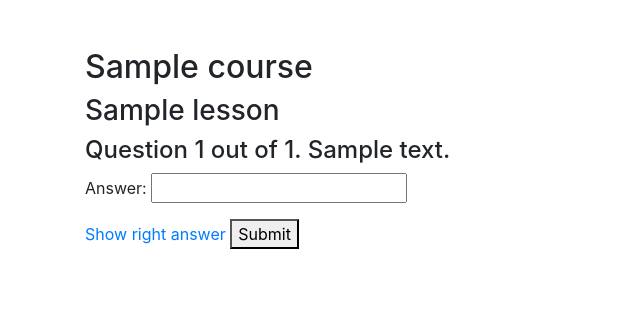
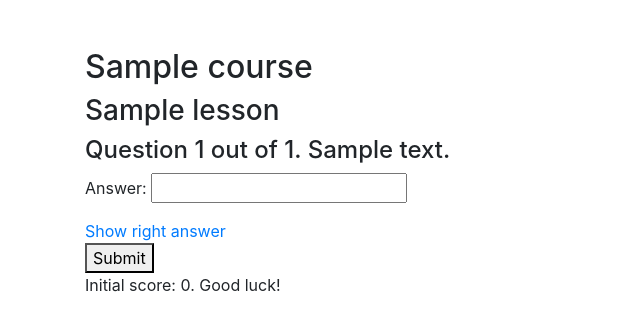
Before and after one commit to hakami1024/yourvocab, a Django app: page /course/1/lesson/1/check in a window 1280 px wide. Shown: the part 56-387 px from the top of the page, without its empty margins (0-640 px from the left). Run offline with Django 3.2, Linux system fonts and the light colour scheme; a user stored in the database is signed in; tables that the repository leaves empty hold one stand-in row (values such as "Sample post"); some libraries are stand-ins or nearby versions.

Commit message:
test is working, but is not refactored

```diff
--- /dev/null
+++ b/yourvocab/static/js/yourvocab.js
@@ -0,0 +1,47 @@
+"use strict";
+
+function submitForm(show_answer, no_upd) {
+    var oFormElement = $('#test_form').get(0);
+    console.log(oFormElement);
+    var xhr = new XMLHttpRequest();
+    xhr.onload = function () {
+        var resp = JSON.parse(xhr.responseText);
+        if (resp['result'] === 'ok') {
+            $('#hint_row').hide();
+            if (resp['last']) {
+                $('#RespondingPart').hide();
+            } else {
+                $('#RespondingPart').show();
+            }
+            $('#mistake_field').hide();
+            $('#Question').text(resp['question']);
+            $('#answer_field').val('');
+        } else if (resp['result'] === 'show_answer') {
+            $('#RespondingPart').hide();
+            $('#mistake_field').hide();
+            $('#hint_field').text(resp['answer']);
+            $('#hint_row').show()
+        } else if (resp['result'] === 'mistake') {
+            $('#hint_row').hide();
+            $('#mistake_field').show();
+            $('#RespondingPart').show();
+        } else {
+            alert(xhr.responseText);
+        }
+
+        $('#score_field').text(resp['score']);
+
+        console.log(xhr.responseText)
+    }; // success case
+    xhr.onerror = function () {
+        alert(xhr.responseText);
+        console.log(xhr.responseText)
+    }; // failure case
+    xhr.open(oFormElement.method, oFormElement.action, true);
+    var fd = new FormData(oFormElement);
+    fd.append('show_answer', show_answer);
+    fd.append('no_score_upd', no_upd);
+    console.log(fd.entries());
+    xhr.send(fd);
+    return false;
+}
--- a/yourvocab/templates/base.html
+++ b/yourvocab/templates/base.html
@@ -14,35 +14,6 @@
 
     <link rel="stylesheet" href="{% static 'css/bootstrap.min.css' %}">
     <link rel="stylesheet" href="{% static 'css/yourvocab.css' %}">
-
-    <script>
-        "use strict";
-
-        function submitForm(oFormElement) {
-            console.log(oFormElement);
-            var xhr = new XMLHttpRequest();
-            xhr.onload = function () {
-                var resp = JSON.parse(xhr.responseText);
-                if (resp['result'] == 'ok') {
-                    if(resp['last']){
-                        $('#RespondingPart').hide();
-                    }
-                    $('#Question').text(resp['question']);
-                } else {
-                    alert(xhr.responseText)
-                }
-
-                console.log(xhr.responseText)
-            } // success case
-            xhr.onerror = function () {
-                alert(xhr.responseText);
-                console.log(xhr.responseText)
-            } // failure case
-            xhr.open(oFormElement.method, oFormElement.action, true);
-            xhr.send(new FormData(oFormElement));
-            return false;
-        }
-    </script>
 </head>
 
 <body>
--- a/yourvocab/templates/yourvocab/check.html
+++ b/yourvocab/templates/yourvocab/check.html
@@ -1,20 +1,29 @@
 {% extends 'base.html' %}
 
 {% block content %}
+    {% load static %}
+    <script src="{% static 'js/yourvocab.js' %}"></script>
+
     <p class="h2"> {{ course.name }}</p>
 
     <p class="h3"> {{ lesson.name }}</p>
 
-    <form method="post" onsubmit="return submitForm(this);">
+    <form method="post" id = 'test_form' onsubmit="return submitForm(false, false);">
         <p class="h4" id="Question"> Question {{ question_index }} out
             of {{ questions_count }}. {{ qa.question_text }}</p>
 
         {% csrf_token %}
         <div id="RespondingPart">
-            <p>Answer: <input name="answer" type="text"/></p>
-            <a href="#">Show right answer</a>
+            <p>Answer: <input name="answer" type="text" id="answer_field"/></p>
+            <div><a href="#" onclick="return submitForm(true, false);">Show right answer</a></div>
             <button type="submit">Submit</button>
+            <div><p id="mistake_field" style="display: none;">Wrong answer. Try again or press 'Show answer'.</p></div>
         </div>
+        <div id="hint_row" style="display: none;">
+            <p id="hint_field"></p>
+            <button type="button" onclick="return submitForm(false, true)">Next</button>
+        </div>
+        <div><p id="score_field">Initial score: 0. Good luck!</p></div>
     </form>
 
 {% endblock content %}
--- a/yourvocab/urls.py
+++ b/yourvocab/urls.py
@@ -1,7 +1,6 @@
 # -*- coding: utf-8 -*-
 from django.contrib.auth.views import LogoutView
 from django.urls import path, include
-
 from yourvocab import views
 
 urlpatterns = [
--- a/yourvocab/views.py
+++ b/yourvocab/views.py
@@ -69,7 +69,7 @@ def courses(request):
 
 
 @login_required
-def course(request, course_id = None):
+def course(request, course_id=None):
     if request.method == 'POST':
         form = forms.CourseForm(request.POST)
 
@@ -97,6 +97,19 @@ def course(request, course_id = None):
         return render(request, 'yourvocab/new_course.html', {'form': forms.CourseForm()})
 
 
+def assess_answer(target, answer, session, show_answer, no_score_upd):
+    if no_score_upd:
+        return True, session['score']
+    if show_answer:
+        session['qa'].append(target)
+        return False, session['score'] - session['show_a_penalty']
+
+    if target['answer_text'].strip() == answer.strip():
+        return True, session['score'] + session['bonus']
+
+    return False, session['score'] - session['wrong_a_penalty']
+
+
 @login_required
 def check(request, course_id, lesson_id):
     course = models.Course.objects.get(pk=course_id)
@@ -107,17 +120,49 @@ def check(request, course_id, lesson_id):
         return server_error(request)
 
     if request.method == 'POST':
+        show_answer = request.POST['show_answer'] == 'true'
+        no_score_upd = request.POST['no_score_upd'] == 'true'
+
+        answer = request.POST['answer']
+        question_index = request.session['question_index']
         qa = request.session['qa']
-        question_index = request.session['question_index']+1
 
-        if question_index <= len(qa):
+        target = qa[question_index]
+
+        to_next, score = assess_answer(target, answer, request.session, show_answer, no_score_upd)
+        request.session['score'] = score
+        qa = request.session['qa']  # could have been changed in assess_answer #TODO: smells, refactor
+
+        if not to_next:
+            if show_answer:
+                return JsonResponse({'result': 'show_answer',
+                                     'question': target['question_text'],
+                                     'score': F'Your score: {score}.',
+                                     'last': False,
+                                     'answer': 'The right answer was: ' + target['answer_text']})
+            else:
+                return JsonResponse({'result': 'mistake',
+                                     'question': target['question_text'],
+                                     'score': F'Your score: {score}.',
+                                     'last': False,
+                                     'answer': 'The right answer was: ' + target['answer_text']
+                                     })
+
+        if question_index < len(qa) - 1:
+            question_index += 1
             request.session['question_index'] = question_index
 
-            title = F'Question {question_index} out of {len(qa)}. {qa[question_index-1]["question_text"]}'
-            return JsonResponse({'result': 'ok', 'question': title, 'last': False})
+            title = F'Question {question_index + 1} out of {len(qa)}. {qa[question_index]["question_text"]}'
+            return JsonResponse({'result': 'ok',
+                                 'question': title,
+                                 'last': False,
+                                 'score': F'Your score: {score}. {"Learning is a process and progress!" if score <= 0 else "Well done!"}'})
         else:
-            title = F'Well done! You have finished the lesson with score {request.session["score"]}'
-            return JsonResponse({'result': 'ok', 'question': title, 'last': True})
+            title = F'Well done! You have finished the lesson with score {request.session["score"]}.'
+            return JsonResponse({'result': 'ok',
+                                 'question': title,
+                                 'last': True,
+                                 'score': "Keep learning! No pain no gain!" if score <= 0 else "You are awesome."})
 
     if len(qa) == 0:
         return server_error(request)
@@ -127,8 +172,14 @@ def check(request, course_id, lesson_id):
     request.session['qa'] = [{'question_text': i.question_text,
                               'answer_text': i.answer_text,
                               'id': i.id} for i in qa]
-    request.session['question_index'] = 1
+    request.session['question_index'] = 0
     request.session['score'] = 0
+
+    setup = models.CourseStudent.objects.filter(course=course, user=request.user).first()
+
+    request.session['bonus'] = setup.answer_bonus
+    request.session['wrong_a_penalty'] = setup.mistake_penalty
+    request.session['show_a_penalty'] = setup.show_answer_penalty
 
     qa_pair = qa[0]
     questions_count = len(qa)
@@ -139,8 +190,9 @@ def check(request, course_id, lesson_id):
                                                     'questions_count': questions_count,
                                                     'qa': qa_pair})
 
+
 @login_required
-def lesson(request, course_id, lesson_id = None):
+def lesson(request, course_id, lesson_id=None):
     course = models.Course.objects.get(pk=course_id)
 
     if request.method == 'POST':
```
